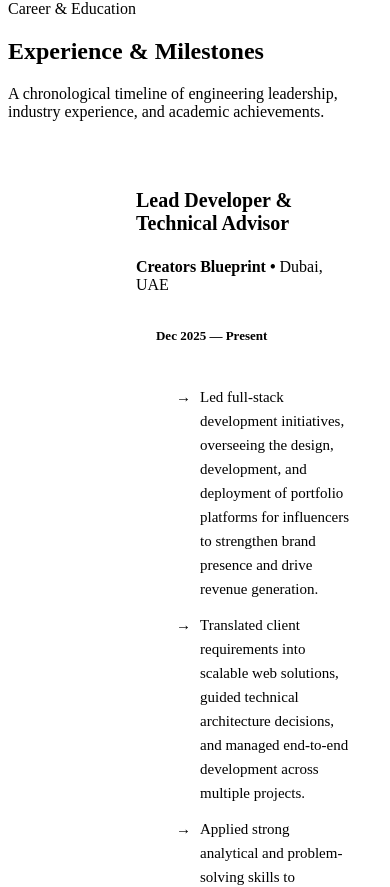
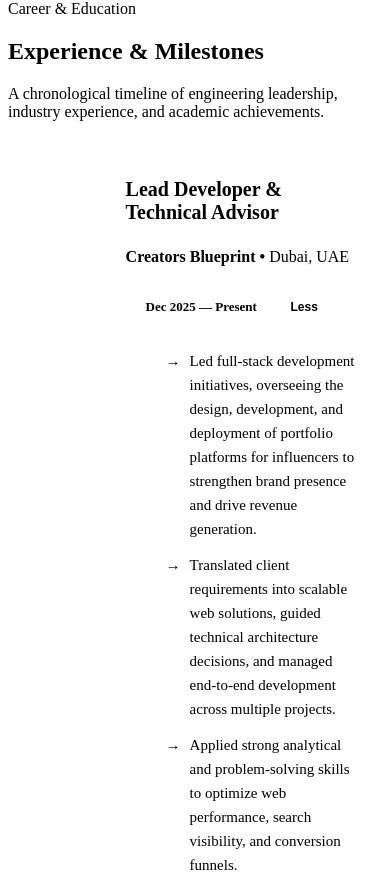
Before and after one commit to vk-varun/vk-varun.github.io, a React (Vite) app: page / in a window 390 px wide. Shown: the part 10294-11181 px from the top of the page. Built offline with nearby package versions, Linux system fonts and the light colour scheme; the HTML template or start-up script is replaced by a standard one.

Commit message:
Implement a responsive collapsible card pattern for the Experience timeline in Mobile View

```diff
--- a/src/sections/Experience/Experience.jsx
+++ b/src/sections/Experience/Experience.jsx
@@ -1,4 +1,5 @@
-import { motion } from 'framer-motion';
+import { useState } from 'react';
+import { motion, AnimatePresence } from 'framer-motion';
 import { fadeInUp, staggerContainer } from '../../animations/animations';
 import styles from './Experience.module.css';
 
@@ -94,6 +95,16 @@ const timelineEntries = [
 ];
 
 export default function Experience() {
+  // Keep the first 2 cards expanded by default on mobile, rest collapsed for quick scanning
+  const [expandedItems, setExpandedItems] = useState({ 0: true, 1: true });
+
+  const toggleExpand = (index) => {
+    setExpandedItems((prev) => ({
+      ...prev,
+      [index]: !prev[index],
+    }));
+  };
+
   return (
     <section id="experience" className={styles.experienceSection}>
       <div className="container">
@@ -126,6 +137,7 @@ export default function Experience() {
           >
             {timelineEntries.map((item, idx) => {
               const isEducation = item.type === 'education';
+              const isExpanded = !!expandedItems[idx];
 
               return (
                 <motion.li key={idx} variants={fadeInUp} className={styles.timelineItem}>
@@ -171,12 +183,33 @@ export default function Experience() {
                         </p>
                       </div>
 
+                      <div className={styles.topRightActions}>
                         <span className={styles.periodBadge}>
                           <i className="ri-calendar-line" aria-hidden="true" />
                           <span>{item.period}</span>
                         </span>
+
+                        {/* Mobile Toggle Button */}
+                        <button
+                          type="button"
+                          className={styles.mobileExpandBtn}
+                          onClick={() => toggleExpand(idx)}
+                          aria-expanded={isExpanded}
+                          aria-label={isExpanded ? 'Collapse details' : 'Expand details'}
+                        >
+                          <span>{isExpanded ? 'Less' : 'Details'}</span>
+                          <i
+                            className={isExpanded ? 'ri-arrow-up-s-line' : 'ri-arrow-down-s-line'}
+                            aria-hidden="true"
+                          />
+                        </button>
+                      </div>
                     </div>
 
+                    {/* Desktop always visible; Mobile animates based on isExpanded */}
+                    <div className={`${styles.cardBody} ${isExpanded ? styles.mobileExpanded : styles.mobileCollapsed}`}>
+                      <AnimatePresence initial={false}>
+                        <div className={styles.collapsibleInner}>
                           <ul className={styles.highlightsList}>
                             {item.highlights.map((highlight, hIdx) => (
                               <li key={hIdx} className={styles.highlightItem}>
@@ -196,6 +229,9 @@ export default function Experience() {
                             ))}
                           </ul>
                         </div>
+                      </AnimatePresence>
+                    </div>
+                  </div>
                 </motion.li>
               );
             })}
--- a/src/sections/Experience/Experience.module.css
+++ b/src/sections/Experience/Experience.module.css
@@ -206,6 +206,82 @@
   }
 }
 
+.topRightActions {
+  display: flex;
+  align-items: center;
+  gap: 0.6rem;
+  align-self: flex-start;
+}
+
+.mobileExpandBtn {
+  display: inline-flex;
+  align-items: center;
+  gap: 0.25rem;
+  font-size: 0.75rem;
+  font-weight: 600;
+  color: var(--color-primary);
+  background-color: var(--color-accent-light);
+  border: 1px solid var(--color-border);
+  padding: 0.35rem 0.65rem;
+  border-radius: var(--radius-pill);
+  transition: all var(--transition-fast);
+}
+
+.mobileExpandBtn:hover {
+  background-color: var(--color-primary);
+  color: var(--color-text-inverse);
+  border-color: var(--color-primary);
+}
+
+@media (min-width: 640px) {
+  .mobileExpandBtn {
+    display: none;
+  }
+}
+
+/* Card Body Collapsible behavior */
+.cardBody {
+  width: 100%;
+}
+
+@media (max-width: 639px) {
+  .cardBody.mobileCollapsed {
+    display: none;
+  }
+
+  .cardBody.mobileExpanded {
+    display: block;
+    animation: fadeInExpand 0.25s ease-out;
+  }
+
+  .timelineCard {
+    padding: 1.35rem;
+  }
+
+  .cardTop {
+    margin-bottom: 0.25rem;
+    padding-bottom: 0;
+    border-bottom: none;
+  }
+
+  .cardTop:has(+ .mobileExpanded) {
+    margin-bottom: 1rem;
+    padding-bottom: 0.75rem;
+    border-bottom: 1px solid var(--color-border-subtle);
+  }
+}
+
+@keyframes fadeInExpand {
+  from {
+    opacity: 0;
+    transform: translateY(-4px);
+  }
+  to {
+    opacity: 1;
+    transform: translateY(0);
+  }
+}
+
 .highlightsList {
   list-style: none;
   display: flex;
```
Lines whose indentation alone changed are shown as unchanged.
